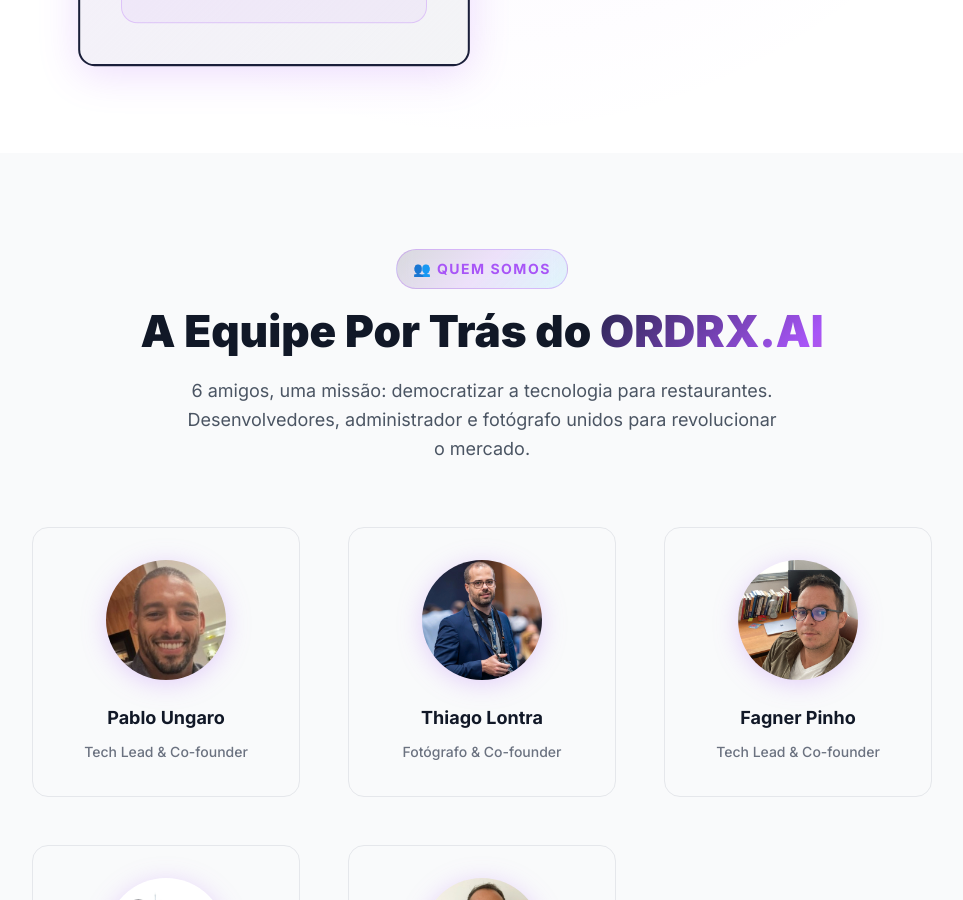
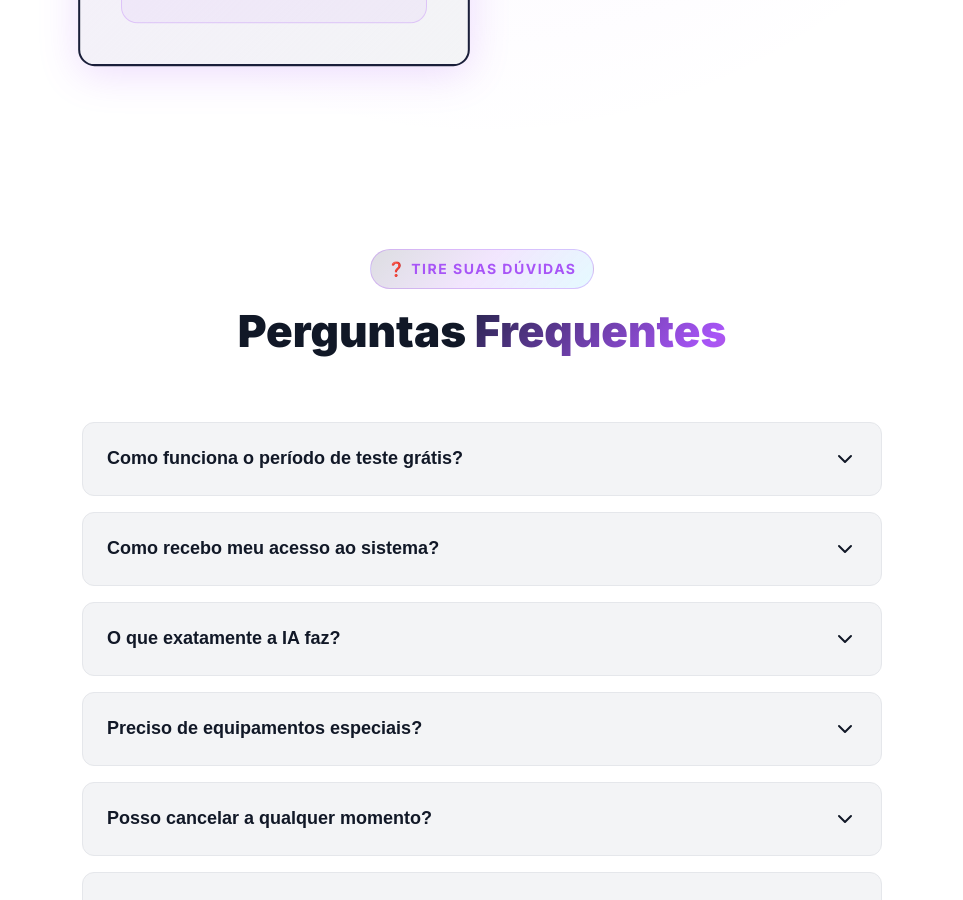
Before and after one commit to ordrx-ai/landing-page, a Jekyll site: the page built from index.html, in a window 1280 px wide and 900 px high, scrolled down 19586 px. Shown: the whole window, without its empty margins (158-1121 px from the left). Built offline with Jekyll 4.4.1, drawn with Linux system fonts in a browser that asks for light colours; some of the changed text lies outside the part shown.

Commit message:
Remove About  Section

```diff
--- a/index.html
+++ b/index.html
@@ -1461,7 +1461,7 @@
 </section>
 
 <!-- About Section (Quem Somos) -->
-<section id="about" class="about">
+<section id="about" class="about" style="display: none;">
   <div class="container">
     <div class="section-header">
       <span class="section-badge">👥 Quem Somos</span>
```
